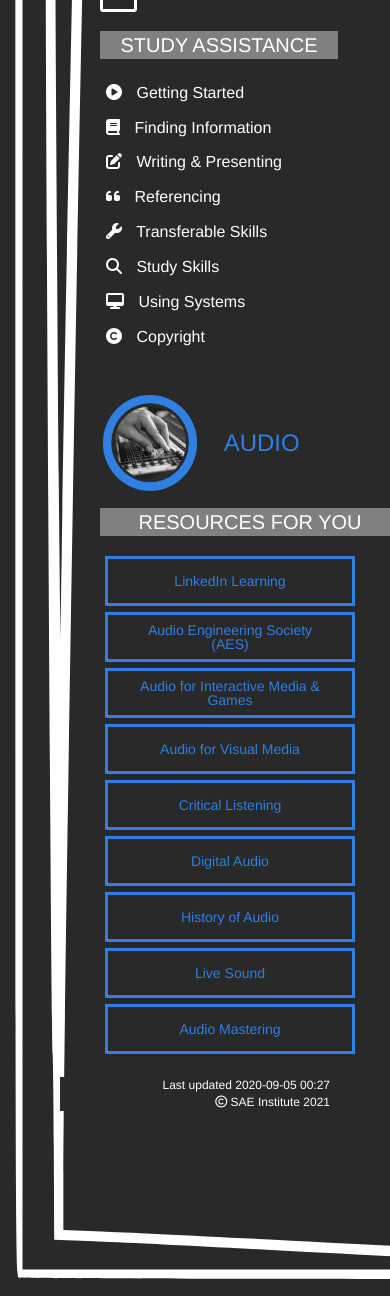
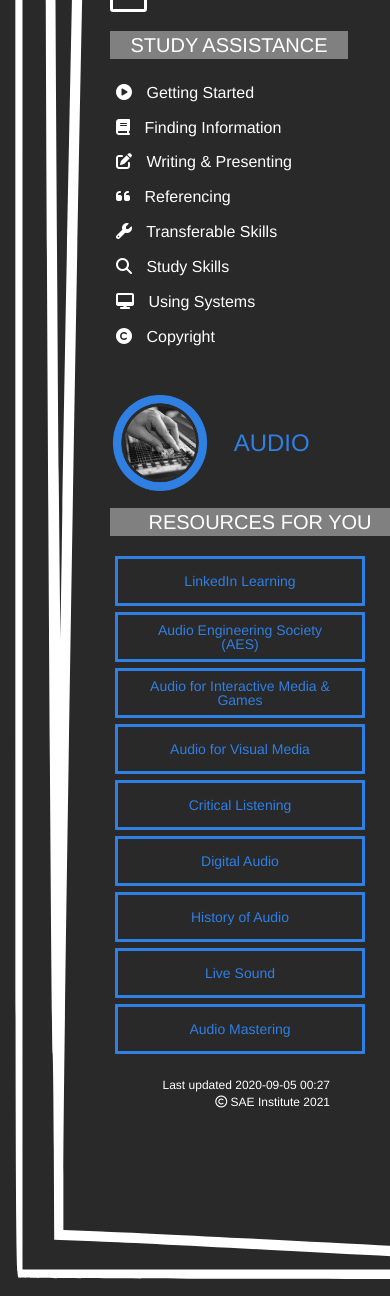
Before and after one commit to retr8bit/saeuk-library, a PHP site: page /audio.html in a window 390 px wide. Shown: the part 254-1550 px from the top of the page. Run offline with PHP 8.4, Linux system fonts and the light colour scheme; some libraries are stand-ins or nearby versions.

Commit message:
Update style.css

```diff
--- a/style.css
+++ b/style.css
@@ -228,6 +228,7 @@
   }
   .td {
     min-width:300px;
+    margin-left:10px;
   }
   .sub-resource {
     text-align:left;
@@ -268,7 +269,6 @@
   }
   footer {
     text-align: right;
-    margin:0;
   }
   body {
     height:1550px;
```
